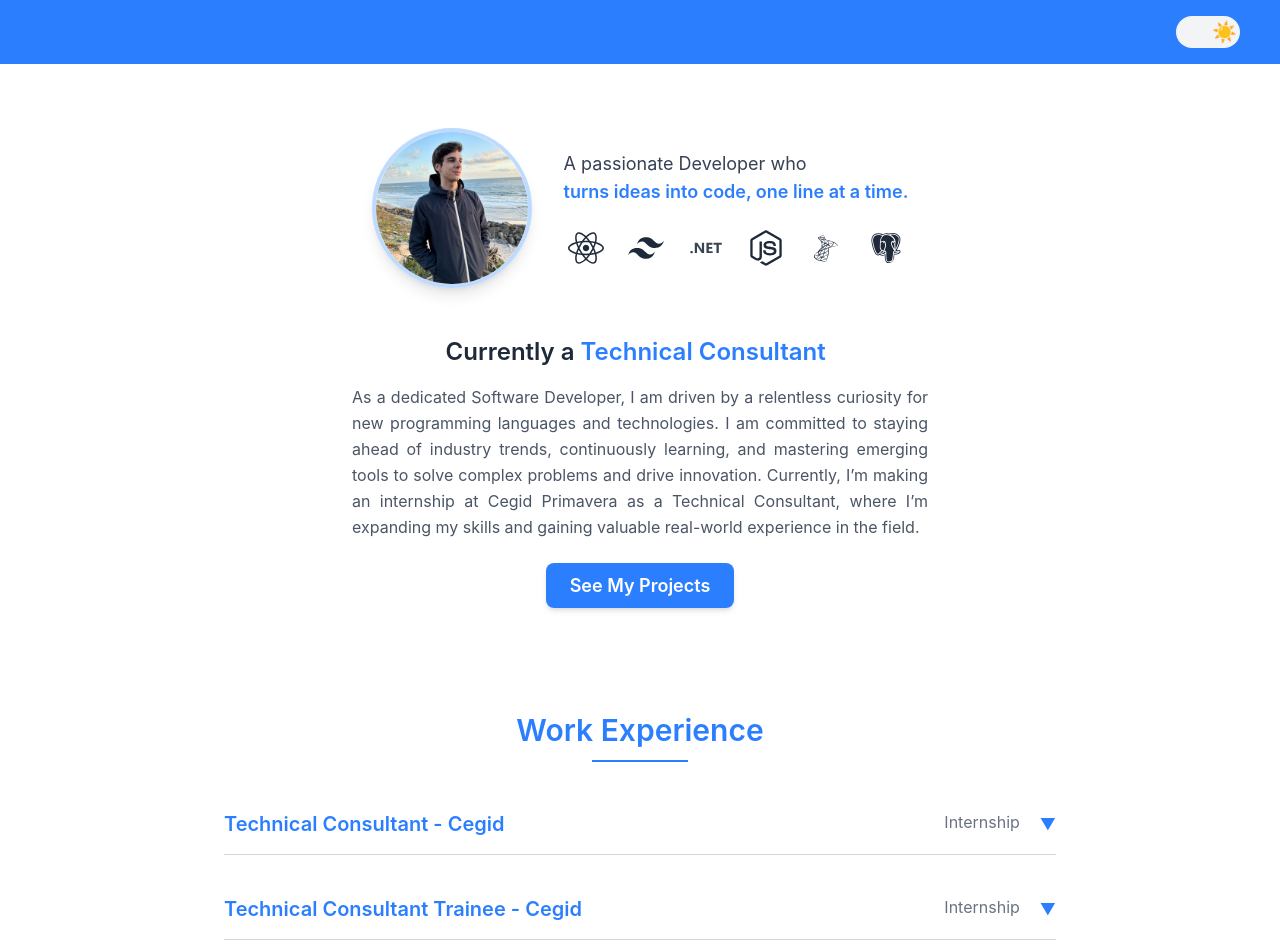
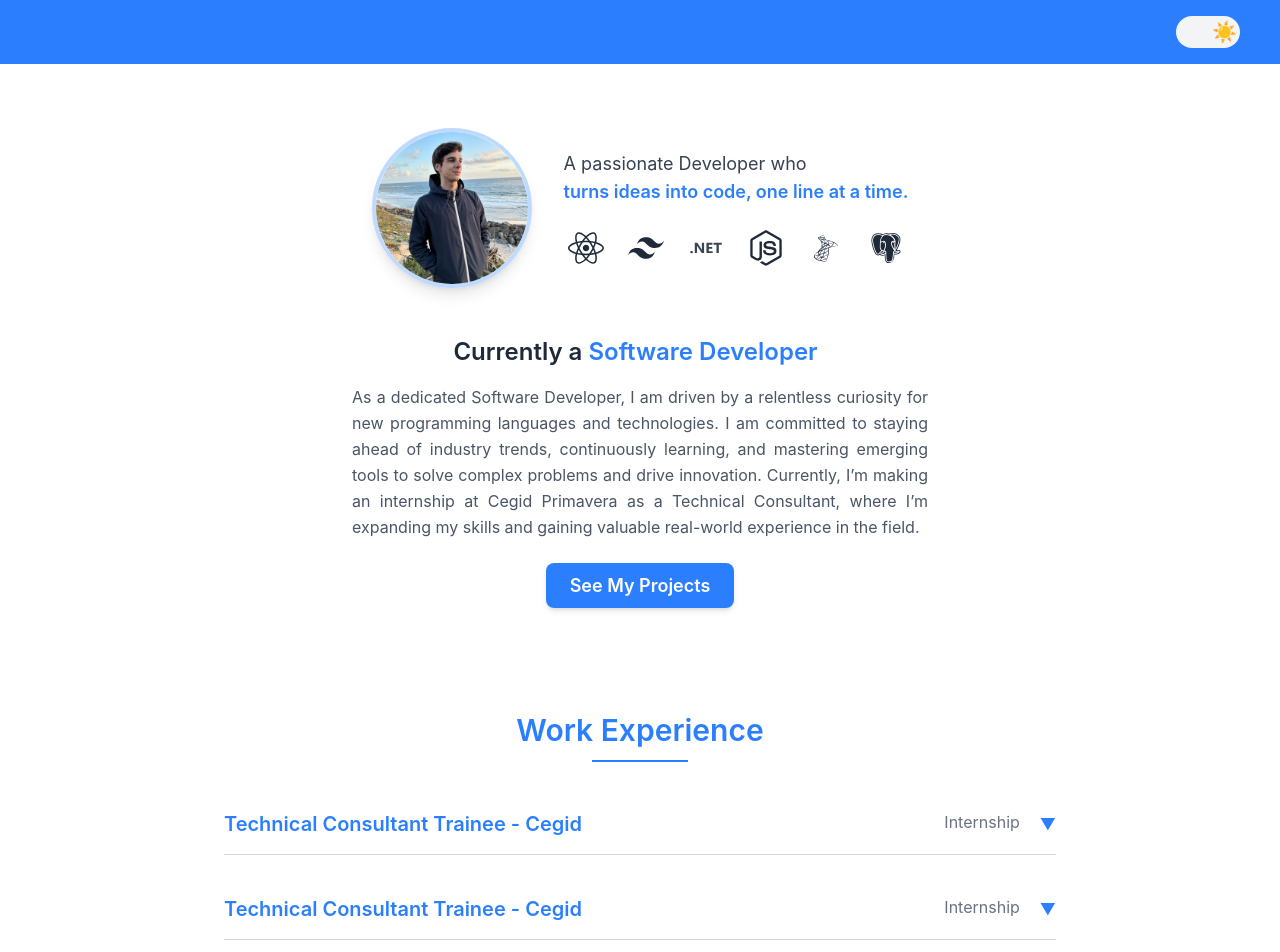
Before and after one commit to ruib07/ruib07.github.io, a React (Vite) app: page / in a window 1280 px wide. Shown: the top 952 px of the page. Built offline with nearby package versions, Linux system fonts and the light colour scheme.

Commit message:
Jobs changed and current job description added.

```diff
--- a/src/constants/experience.ts
+++ b/src/constants/experience.ts
@@ -1,11 +1,16 @@
 export const jobs = [
   {
-    title: "Technical Consultant - Cegid",
+    id: "1",
+    title: "Technical Consultant Trainee - Cegid",
     contractType: "Internship",
     date: "07/2025 - present",
-    modalDescription: "",
+    modalDescription:
+      "I am developing an internal web application designed to streamline data management and improve internal workflows. The project" +
+      "uses React and TailwindCSS on the frontend, and .NET Web API with SQL Server on the backend. I’m also implementing automated" +
+      "testing with Jest and xUnit to ensure reliability and maintainability.",
   },
   {
+    id: "2",
     title: "Technical Consultant Trainee - Cegid",
     contractType: "Internship",
     date: "02/2024 - 07/2024",
@@ -14,6 +19,7 @@ export const jobs = [
       "I wrote and made a small documentation to the people who will use the integration explaining how to install and use.",
   },
   {
+    id: "3",
     title: ".NET Developer Trainee - Activex",
     contractType: "Internship",
     date: "09/2022 - 11/2022",
@@ -21,6 +27,7 @@ export const jobs = [
       "Made a web app to learn how to use ASP.NET MVC, EF Core and SQL Server. I also learned how to make a clean code using C#.",
   },
   {
+    id: "4",
     title: "Frontend Developer - Activex",
     contractType: "Internship",
     date: "08/2022",
@@ -28,6 +35,7 @@ export const jobs = [
       "I developed the frontend for the websites for the clients using Wordpress, HTML, CSS, Javascript and PHP.",
   },
   {
+    id: "5",
     title: "IT Technician - Município de Braga",
     contractType: "Internship",
     date: "02/2022 - 06/2022",
--- a/src/pages/Home.tsx
+++ b/src/pages/Home.tsx
@@ -64,7 +64,7 @@ export default function Home() {
             Currently a{" "}
             <span className="text-blue-500 dark:text-purple-400">
               <TypeAnimation
-                sequence={["Technical Consultant", 1000]}
+                sequence={["Software Developer", 1000]}
                 wrapper="span"
                 speed={50}
                 style={{ display: "inline-block" }}
@@ -105,11 +105,11 @@ export default function Home() {
         <div className="max-w-4xl mx-auto px-4 lg:px-8">
           {jobs.map((job) => (
             <div
-              key={job.title}
+              key={job.id}
               className="mb-6 border-b border-gray-300 dark:border-gray-700 transform transition duration-300 hover:scale-105"
             >
               <div
-                onClick={() => handleToggle(job.title)}
+                onClick={() => handleToggle(job.id)}
                 className="cursor-pointer py-4 flex items-center justify-between"
               >
                 <div className="flex flex-col sm:flex-row sm:justify-between w-full">
@@ -123,7 +123,7 @@ export default function Home() {
 
                 <span
                   className={`text-blue-500 dark:text-purple-400 transform transition-transform duration-500 ${
-                    activeJobs.includes(job.title) ? "rotate-180" : "rotate-0"
+                    activeJobs.includes(job.id) ? "rotate-180" : "rotate-0"
                   }`}
                 >
                   ▼
@@ -131,7 +131,7 @@ export default function Home() {
               </div>
               <div
                 className={`overflow-hidden transition-all duration-500 ease-in-out ${
-                  activeJobs.includes(job.title)
+                  activeJobs.includes(job.id)
                     ? "max-h-screen opacity-100"
                     : "max-h-0 opacity-0"
                 }`}
```
